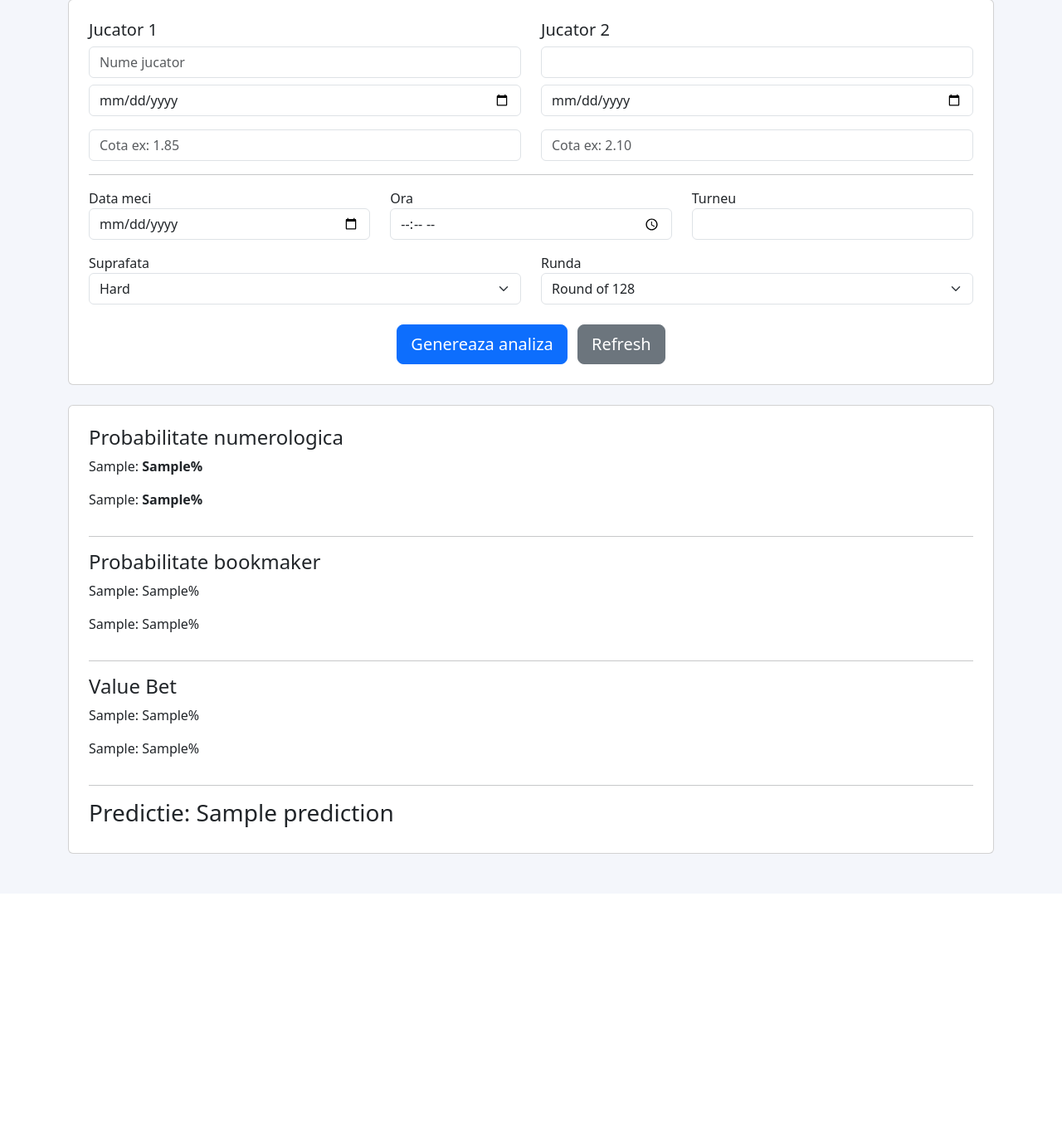
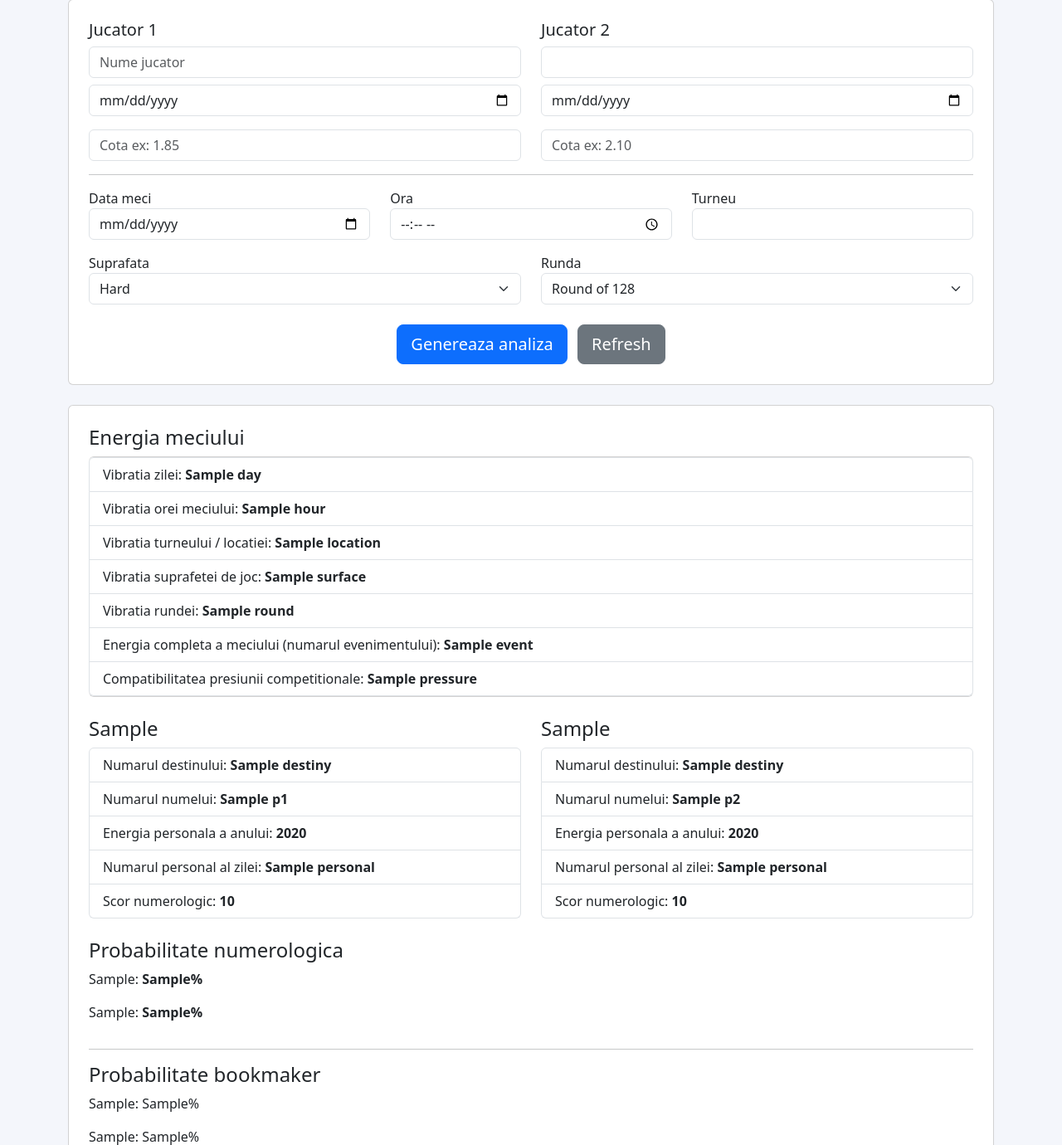
Before and after one commit to danpavel85/tennis-numerology, a Flask app: template templates/index.html in a window 1280 px wide. Shown: the part 111-1491 px from the top of the page at 83% size. Before the commit the page ends 1140 px from the top, so only its background shows below. Run offline with Flask 3, Linux system fonts and the light colour scheme; the template is opened without the code that fills it: most values are stand-ins (such as "Sample title", 1, 10 or a date in 2020).

Commit message:
restore numerology analysis

```diff
--- a/templates/index.html
+++ b/templates/index.html
@@ -121,11 +121,81 @@
 
 <div class="card mt-4 p-4">
 
+<h4>Energia meciului</h4>
+
+<ul class="list-group mb-4">
+
+<li class="list-group-item">Vibratia zilei: <b>{{result.day}}</b></li>
+
+<li class="list-group-item">Vibratia orei meciului: <b>{{result.hour}}</b></li>
+
+<li class="list-group-item">Vibratia turneului / locatiei: <b>{{result.location}}</b></li>
+
+<li class="list-group-item">Vibratia suprafetei de joc: <b>{{result.surface}}</b></li>
+
+<li class="list-group-item">Vibratia rundei: <b>{{result.round}}</b></li>
+
+<li class="list-group-item">Energia completa a meciului (numarul evenimentului): <b>{{result.event}}</b></li>
+
+<li class="list-group-item">Compatibilitatea presiunii competitionale: <b>{{result.pressure}}</b></li>
+
+</ul>
+
+
+<div class="row">
+
+<div class="col-md-6">
+
+<h4>{{result.player1}}</h4>
+
+<ul class="list-group mb-4">
+
+<li class="list-group-item">Numarul destinului: <b>{{result.p1.destiny}}</b></li>
+
+<li class="list-group-item">Numarul numelui: <b>{{result.p1.name}}</b></li>
+
+<li class="list-group-item">Energia personala a anului: <b>{{result.p1.year}}</b></li>
+
+<li class="list-group-item">Numarul personal al zilei: <b>{{result.p1.personal}}</b></li>
+
+<li class="list-group-item">Scor numerologic: <b>{{result.p1.score}}</b></li>
+
+</ul>
+
+</div>
+
+
+<div class="col-md-6">
+
+<h4>{{result.player2}}</h4>
+
+<ul class="list-group mb-4">
+
+<li class="list-group-item">Numarul destinului: <b>{{result.p2.destiny}}</b></li>
+
+<li class="list-group-item">Numarul numelui: <b>{{result.p2.name}}</b></li>
+
+<li class="list-group-item">Energia personala a anului: <b>{{result.p2.year}}</b></li>
+
+<li class="list-group-item">Numarul personal al zilei: <b>{{result.p2.personal}}</b></li>
+
+<li class="list-group-item">Scor numerologic: <b>{{result.p2.score}}</b></li>
+
+</ul>
+
+</div>
+
+</div>
+
+
 <h4>Probabilitate numerologica</h4>
 
 <p>{{result.player1}}: <b>{{result.prob1}}%</b></p>
 
 <p>{{result.player2}}: <b>{{result.prob2}}%</b></p>
+
+
+{% if result.book_prob1 %}
 
 <hr>
 
@@ -143,6 +213,9 @@
 
 <p>{{result.player2}}: {{result.value2}}%</p>
 
+{% endif %}
+
+
 <hr>
 
 <h3>Predictie: {{result.prediction}}</h3>
```
